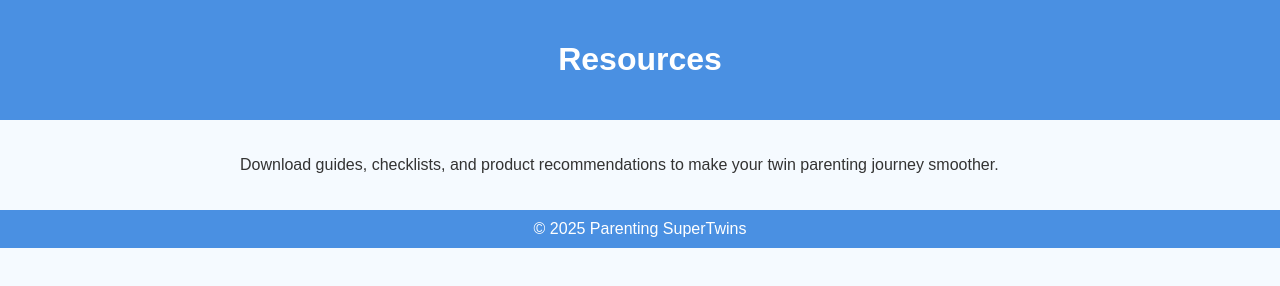
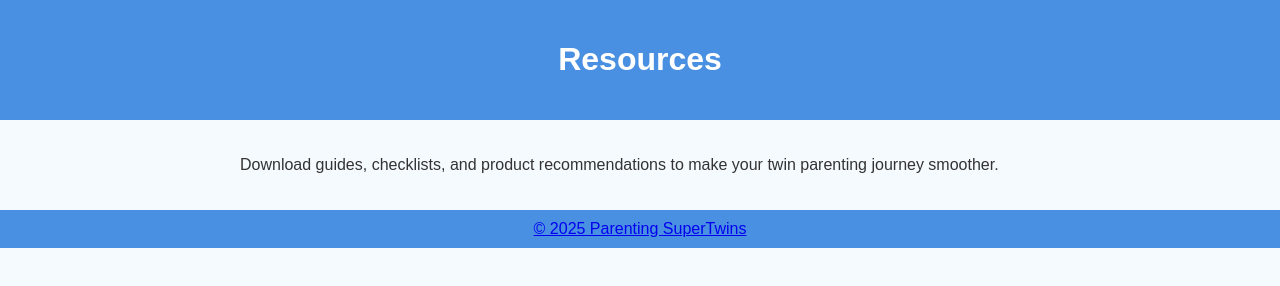
Before and after one commit to parentingsupertwins/parentingsupertwins, a plain HTML site: page resources.html in a window 1280 px wide. Drawn offline with Linux system fonts and the light colour scheme.

Commit message:
Update resources.html

```diff
--- a/resources.html
+++ b/resources.html
@@ -6,6 +6,6 @@
   <main>
     <p>Download guides, checklists, and product recommendations to make your twin parenting journey smoother.</p>
   </main>
-  <footer>&copy; 2025 Parenting SuperTwins</footer>
+  <footer><a href="https://parentingsupertwins.com/">&copy; 2025 Parenting SuperTwins</a></footer>
 </body>
 </html>
```
